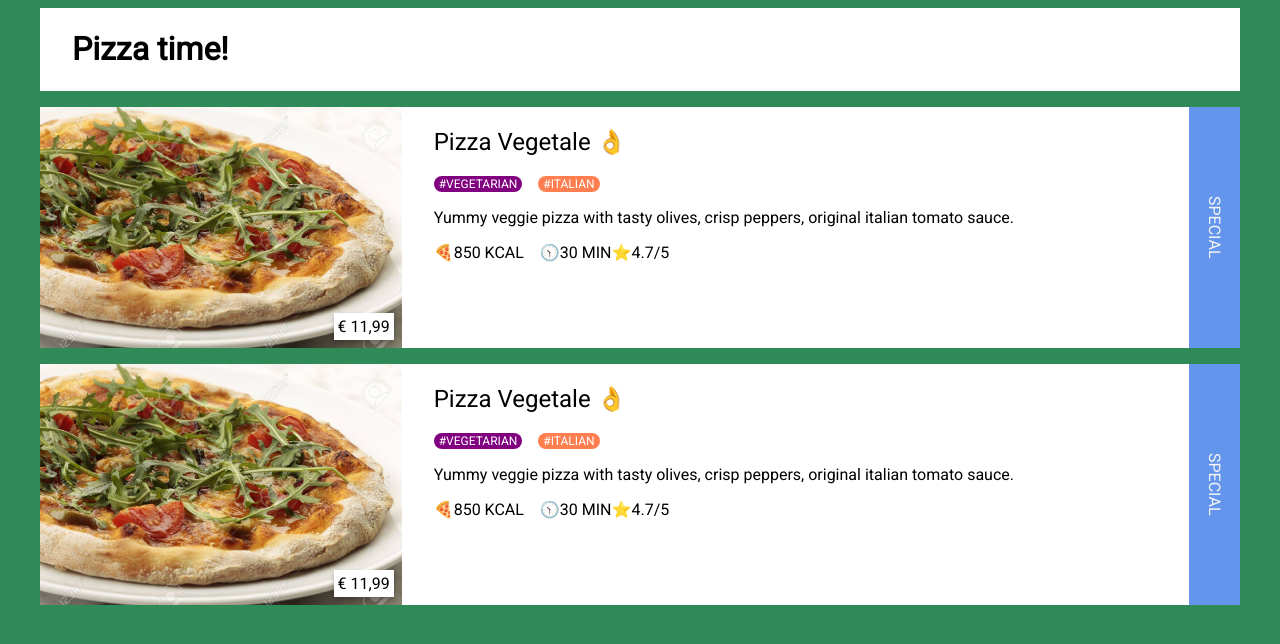
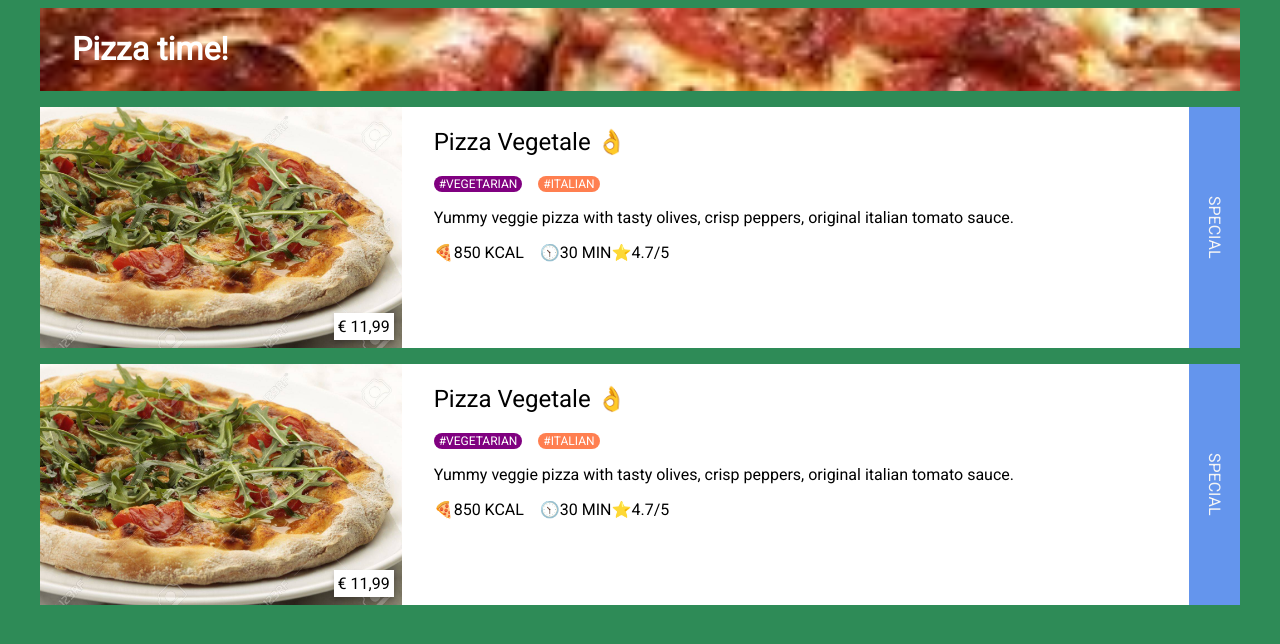
Before and after one commit to ariasmaria/Time-for-pizza, a plain HTML site: page index.html in a window 1280 px wide. Drawn offline with Linux system fonts and the light colour scheme.

Commit message:
title-background

```diff
--- a/css/style.css
+++ b/css/style.css
@@ -30,7 +30,15 @@ body {
     margin-bottom: 1rem;
     padding: 1px 2rem;
     box-shadow: 0 2px 10px rgba (0,0,0,.25);
-    background: white;
+    background-image: url("/css/style-img/pizza-background.jpg");
+    background-repeat: no-repeat;
+    background-size: 100%;
+    background-position: center;
+
+}
+
+.title-text {
+    color:white;
 }
 
 .container + .container {
--- a/index.html
+++ b/index.html
@@ -12,7 +12,7 @@
 <body>
   <head class= "container">
       <div class="title">
-            <h1>Pizza time!</h1>
+            <h1 class="title-text">Pizza time!</h1>
       </div>
   </head>
 
```
